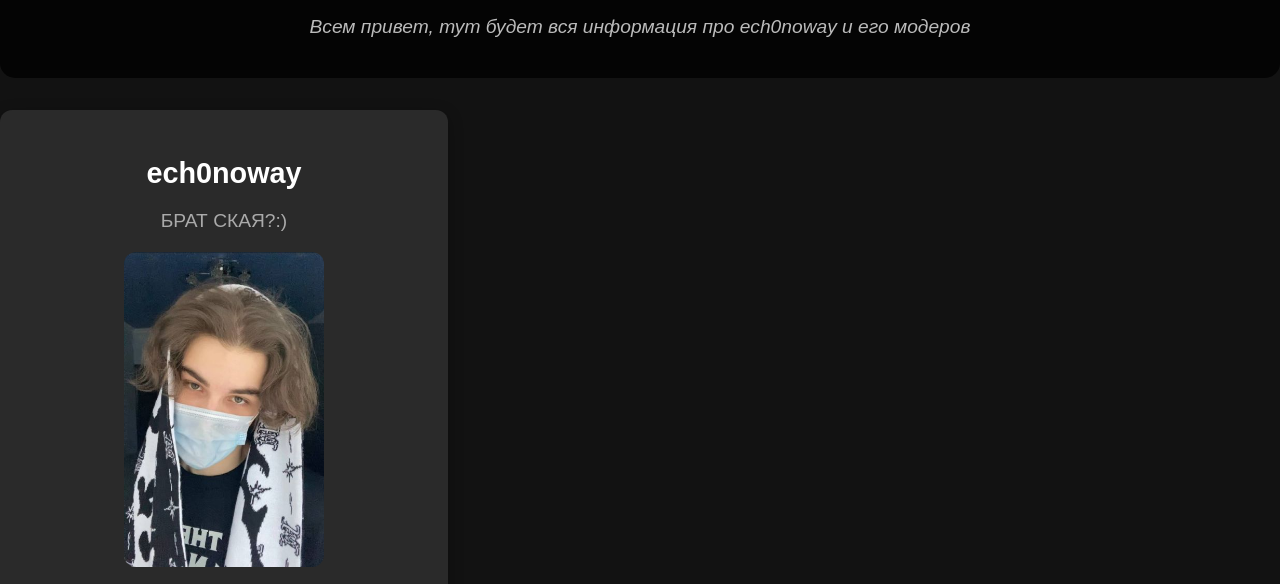
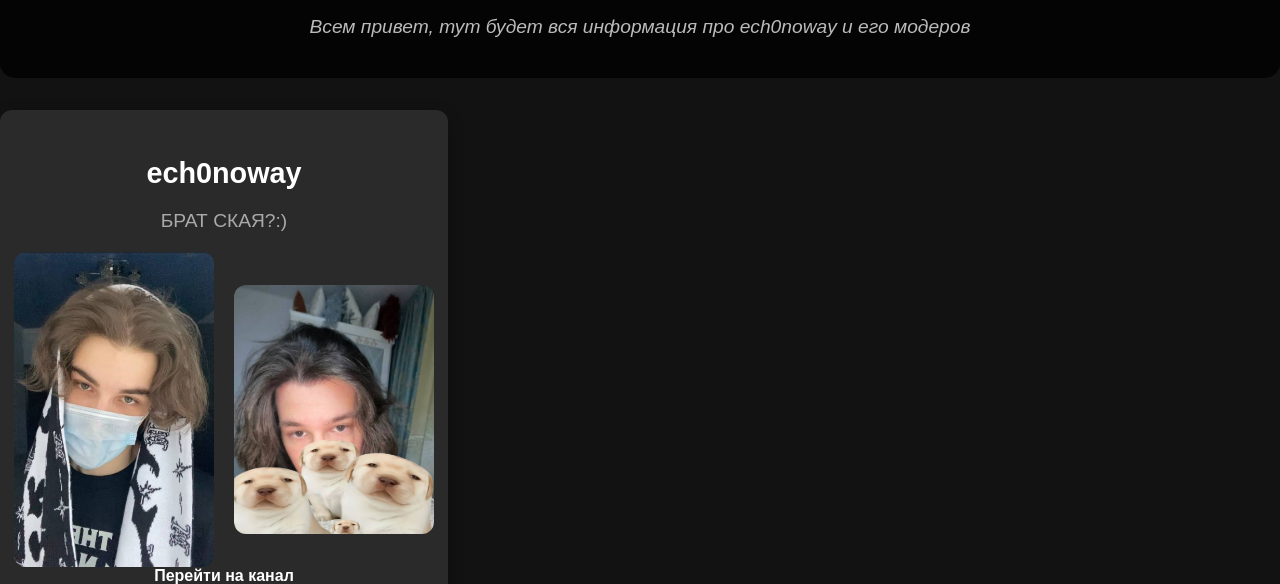
Before and after one commit to b1ologist/b1ologist, a plain HTML site: page index.html in a window 1280 px wide. Shown: the part 142-726 px from the top of the page. Drawn offline with Linux system fonts and the light colour scheme.

Commit message:
Update index.html

```diff
--- a/index.html
+++ b/index.html
@@ -82,14 +82,16 @@
     .image-row {
   display: flex;
   justify-content: center;
+  align-items: center;
   gap: 20px;
   margin-top: 20px;
-      flex-wrap: wrap;
+  flex-wrap: nowrap;
 }
 
 .image-row img {
   width: 200px;
   border-radius: 12px;
+  object-fit: cover;
 }
 
     .moders-container {
```
Lines whose indentation alone changed are shown as unchanged.
